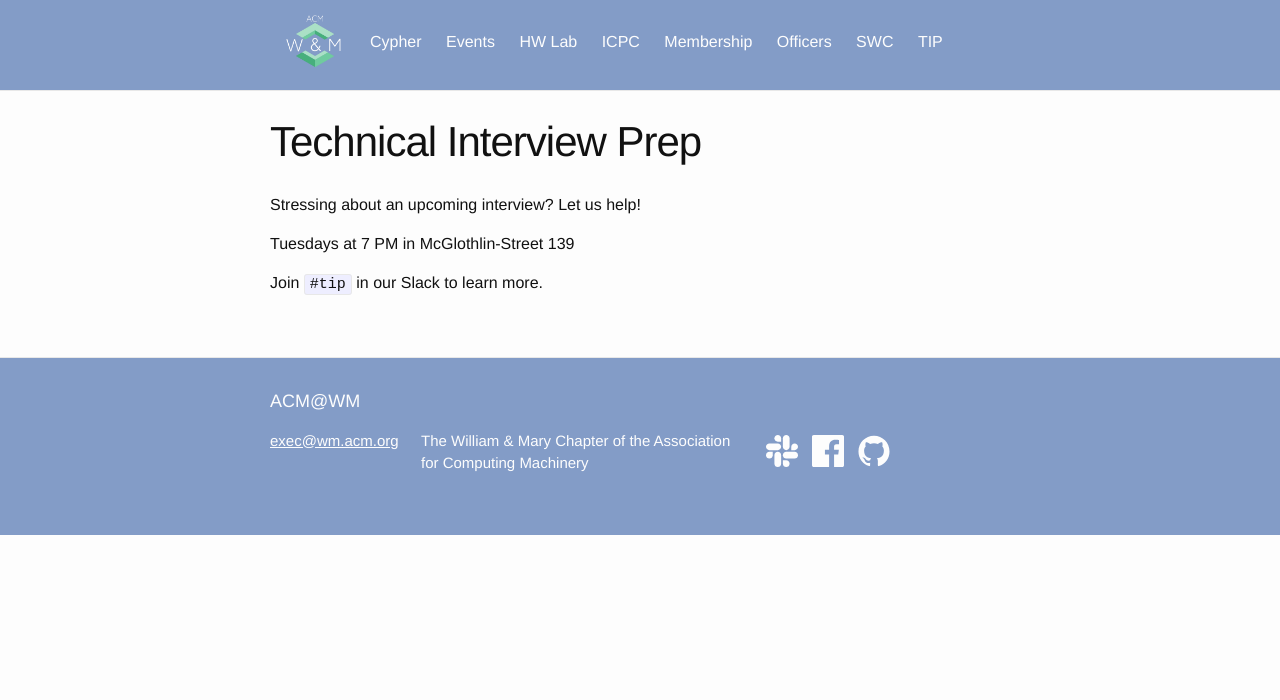
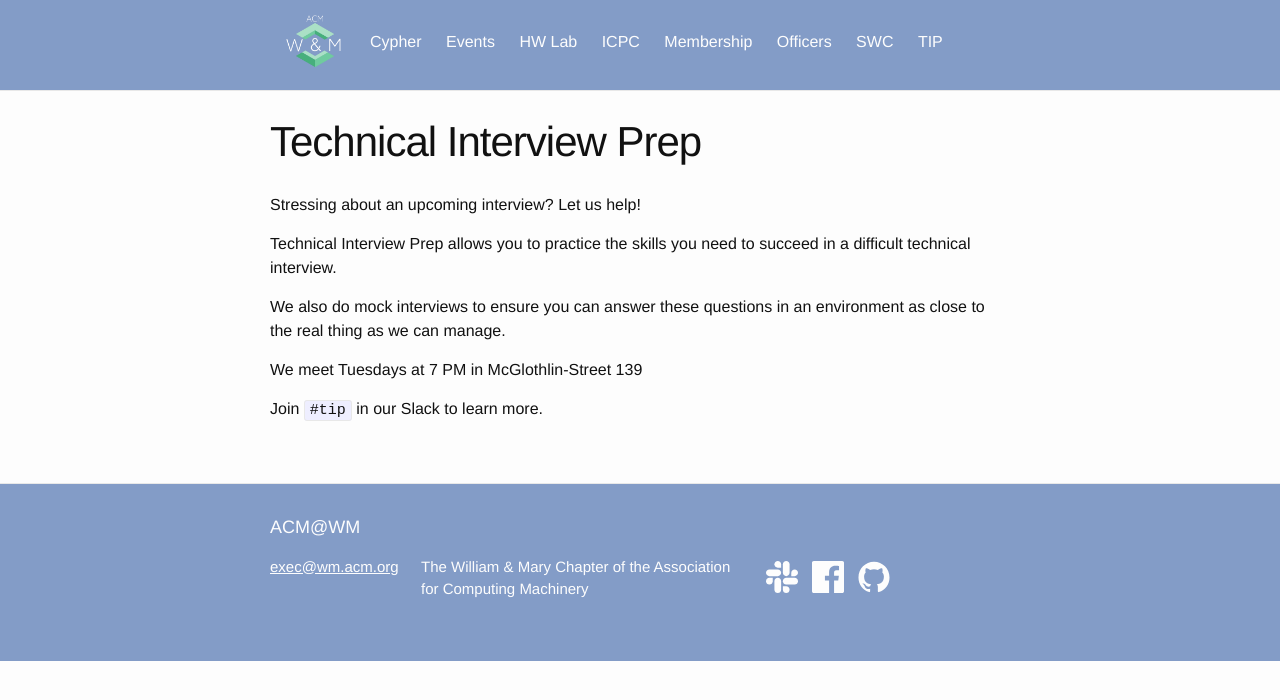
Before and after one commit to ACMWM/acmwm.github.io, a Jekyll site: the page built from _pages/tip.md, in a window 1280 px wide. Shown: the top 700 px of the page. Built offline with Jekyll 4.4.1, drawn with Linux system fonts in a browser that asks for light colours.

Commit message:
Add more to TIP writeup

```diff
--- a/_pages/tip.md
+++ b/_pages/tip.md
@@ -8,6 +8,12 @@ permalink: /tip
 Stressing about an upcoming interview?
 Let us help!
 
-Tuesdays at 7 PM in McGlothlin-Street 139
+Technical Interview Prep allows you to practice the skills you need to succeed
+in a difficult technical interview.
+
+We also do mock interviews to ensure you can answer these questions in an
+environment as close to the real thing as we can manage.
+
+We meet Tuesdays at 7 PM in McGlothlin-Street 139
 
 Join `#tip` in our Slack to learn more.
```
